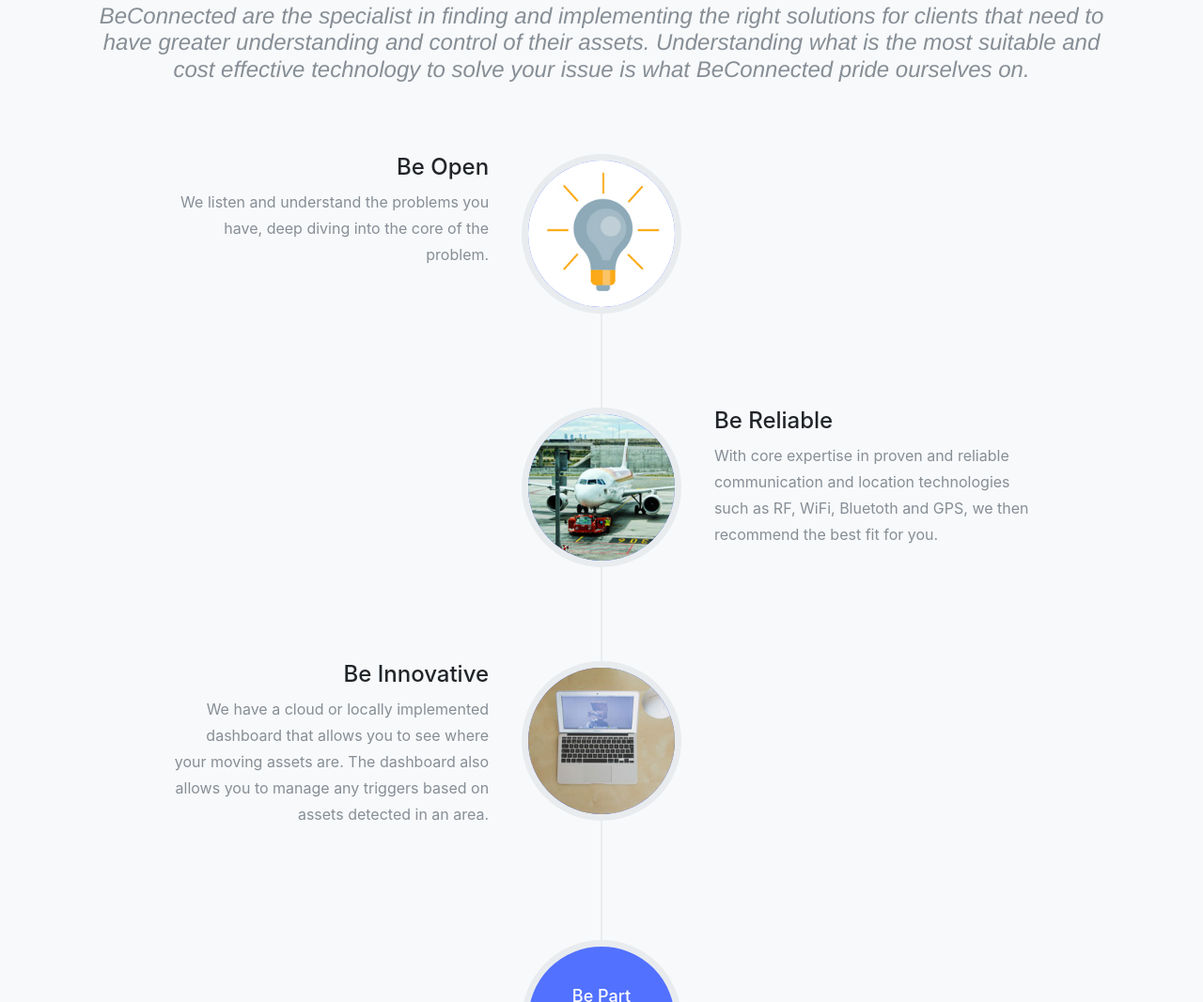
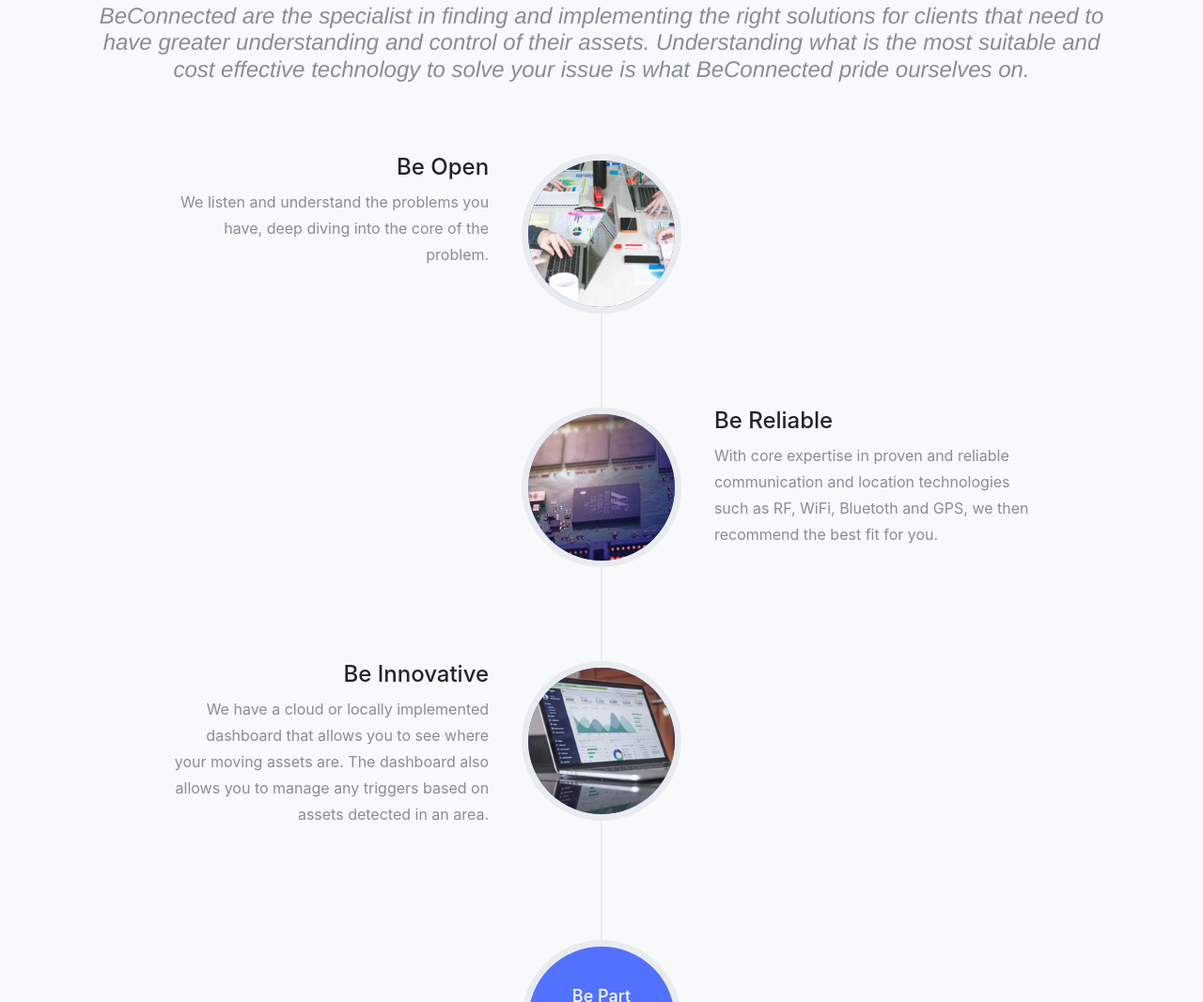
Before and after one commit to bctdeveloper/bctdeveloper.github.io, a website with bundled scripts: page index.html in a window 1280 px wide. Shown: the part 1703-2770 px from the top of the page at 94% size. Built offline with nearby package versions, Linux system fonts and the light colour scheme; a web font is replaced by a local one.

Commit message:
Update index

```diff
--- a/index.html
+++ b/index.html
@@ -111,7 +111,7 @@
             <ul class="timeline">
               <li>
                 <div class="timeline-image">
-                  <img class="rounded-circle img-fluid" src="img/lightbulb200x200.jpg" alt="">
+                  <img class="rounded-circle img-fluid" src="img/about/be_open.jpg" alt="">
                 </div>
                 <div class="timeline-panel">
                   <div class="timeline-heading">
@@ -124,7 +124,7 @@
               </li>
               <li class="timeline-inverted">
                 <div class="timeline-image">
-                  <img class="rounded-circle img-fluid" src="img/about/2.jpg" alt="">
+                  <img class="rounded-circle img-fluid" src="img/about/be_reliable.jpg" alt="">
                 </div>
                 <div class="timeline-panel">
                   <div class="timeline-heading">
@@ -137,7 +137,7 @@
               </li>
               <li>
                 <div class="timeline-image">
-                  <img class="rounded-circle img-fluid" src="img/about/3.jpg" alt="">
+                  <img class="rounded-circle img-fluid" src="img/about/be_innovative.jpg" alt="">
                 </div>
                 <div class="timeline-panel">
                   <div class="timeline-heading">
```
Also changed, not shown: img/about/be_innovative.jpg (added), img/about/be_open.jpg (added), img/about/be_reliable.jpg (added).
